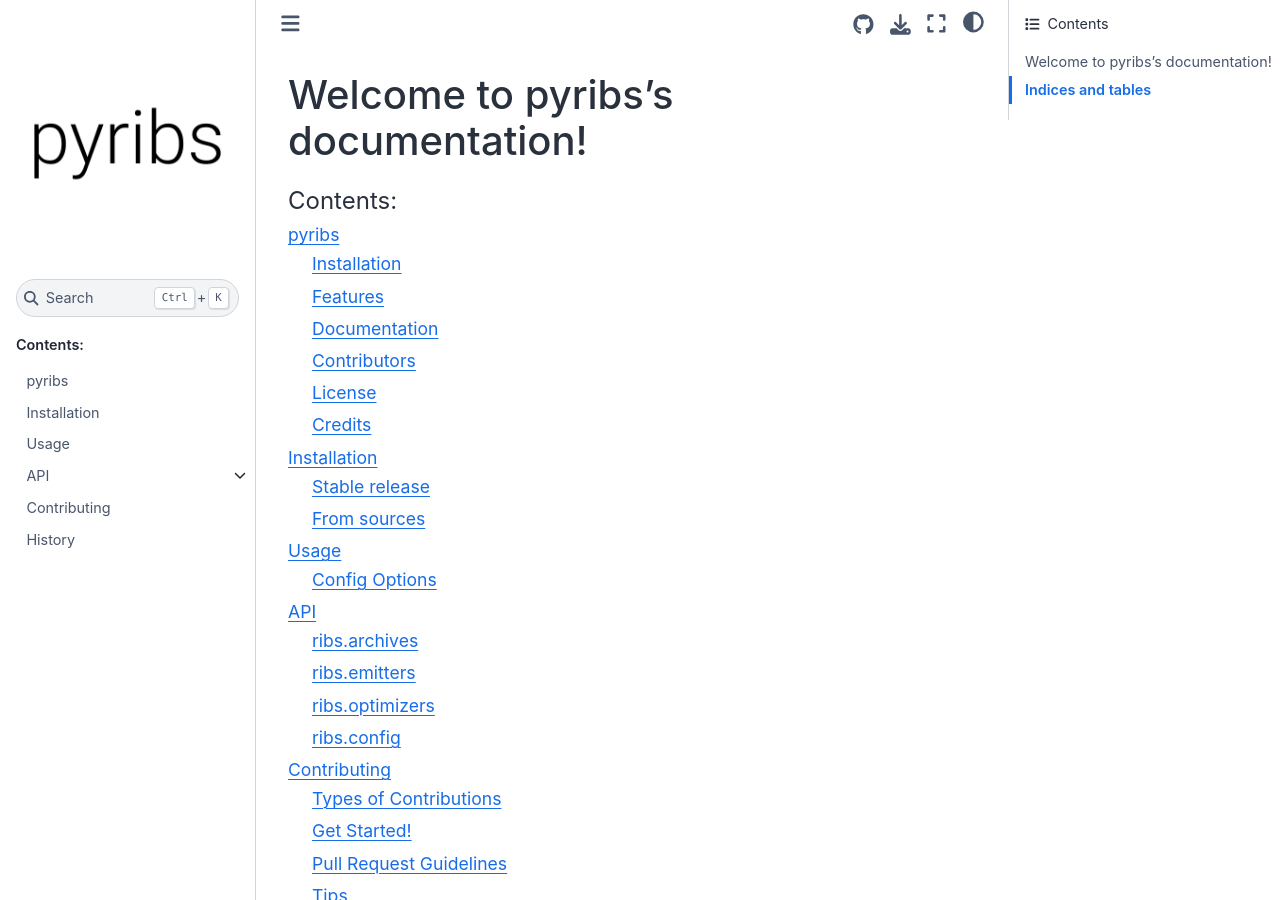
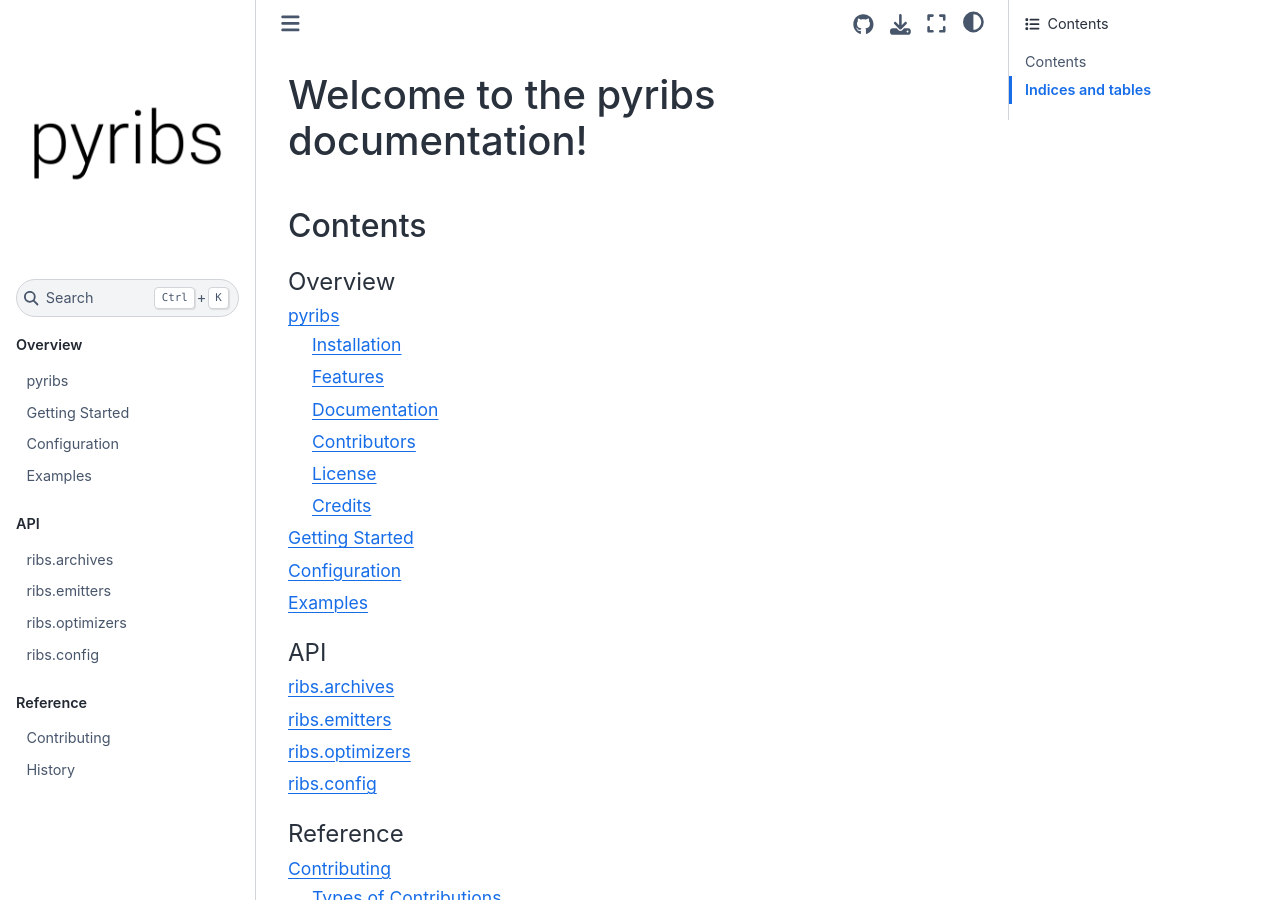
Before and after one commit to icaros-usc/pyribs, a Sphinx documentation site: the page built from docs/index.rst, in a window 1280 px wide and 900 px high. Built offline with Sphinx 7.4.7 and the Sphinx Book theme 1.1.4, drawn with Linux system fonts in a browser that asks for light colours.

Commit message:
Rearrange doc pages

```diff
--- a/docs/usage.rst
+++ b/docs/configuration.rst
@@ -1,12 +1,5 @@
-Usage
-=====
-
-To use pyribs in a project::
-
-    import ribs
-
-Config Options
---------------
+Configuration
+=============
 
 ribs uses a global config object that is passed to all classes. The default
 configuration is stored in :attr:`ribs.config.DEFAULT_CONFIG`, shown below.
--- /dev/null
+++ b/docs/examples.rst
@@ -0,0 +1,2 @@
+Examples
+========
--- /dev/null
+++ b/docs/getting-started.rst
@@ -0,0 +1,6 @@
+Getting Started
+===============
+
+To use pyribs in a project::
+
+    import ribs
--- a/docs/index.rst
+++ b/docs/index.rst
@@ -1,19 +1,38 @@
-Welcome to pyribs's documentation!
+Welcome to the pyribs documentation!
 ======================================
+
+Contents
+--------
 
 .. toctree::
    :maxdepth: 2
-   :caption: Contents:
+   :caption: Overview
 
    readme
-   installation
-   usage
-   api
+   getting-started
+   configuration
+   examples
+
+.. toctree::
+   :maxdepth: 2
+   :caption: API
+
+   ribs.archives
+   ribs.emitters
+   ribs.optimizers
+   ribs.config
+
+.. toctree::
+   :maxdepth: 2
+   :caption: Reference
+
    contributing
    history
 
+
 Indices and tables
-==================
+------------------
+
 * :ref:`genindex`
 * :ref:`modindex`
 * :ref:`search`
```
Also changed, not shown: docs/api.rst (deleted, +0 -8 lines), docs/installation.rst (deleted, +0 -51 lines), 1 other file.
